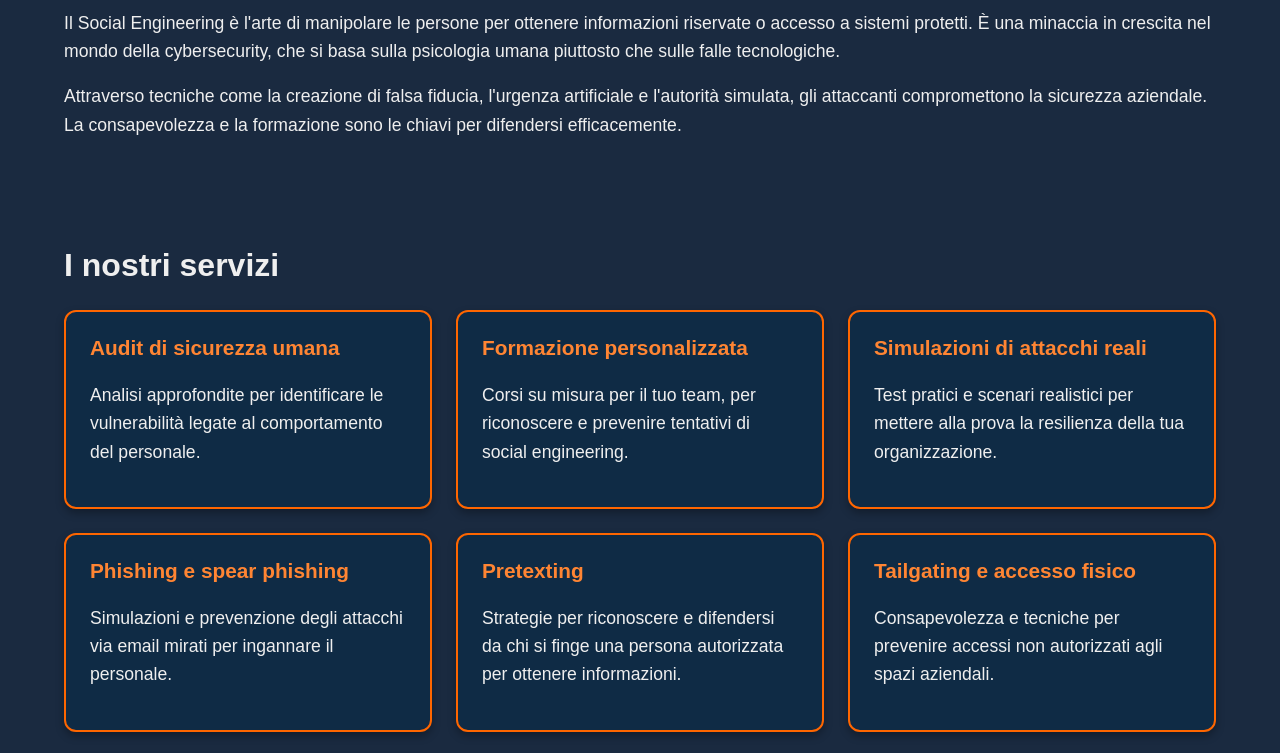
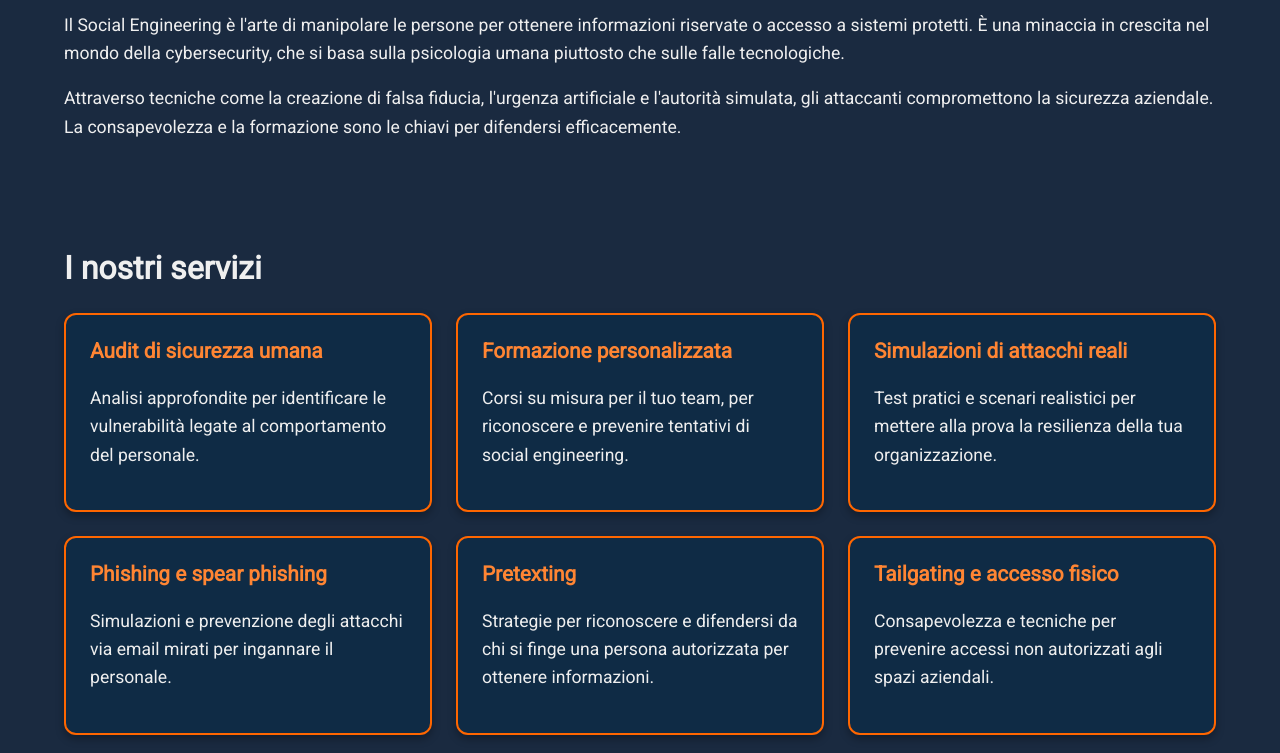
Before and after one commit to nimeo1988/SLIMER, a plain HTML site: page index.html in a window 1280 px wide. Shown: the part 509-1262 px from the top of the page. Drawn offline with Linux system fonts and the light colour scheme.

Commit message:
Update styles.css

```diff
--- a/styles.css
+++ b/styles.css
@@ -4,7 +4,7 @@
 body {
   background-color: #1A2A40; /* blu scuro */
   color: #EFEFEF; /* testo chiaro */
-  font-family: Arial, sans-serif;
+  font-family: 'Roboto', Arial, sans-serif;
   margin: 0;
   padding: 0;
 }
```
